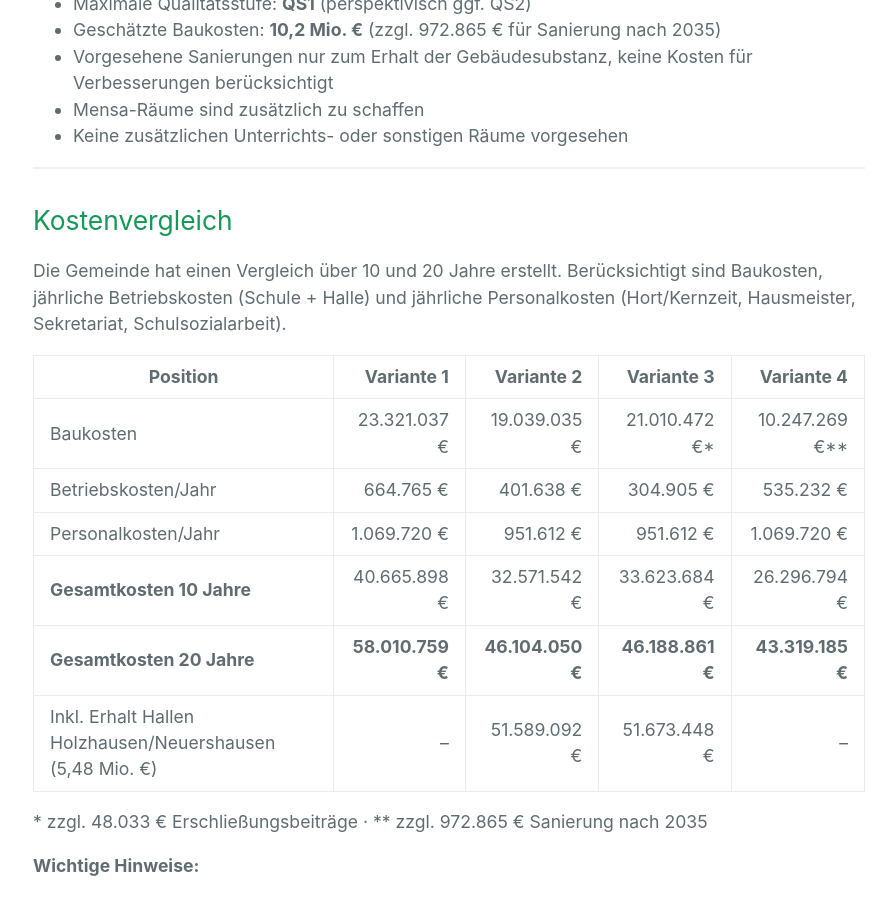
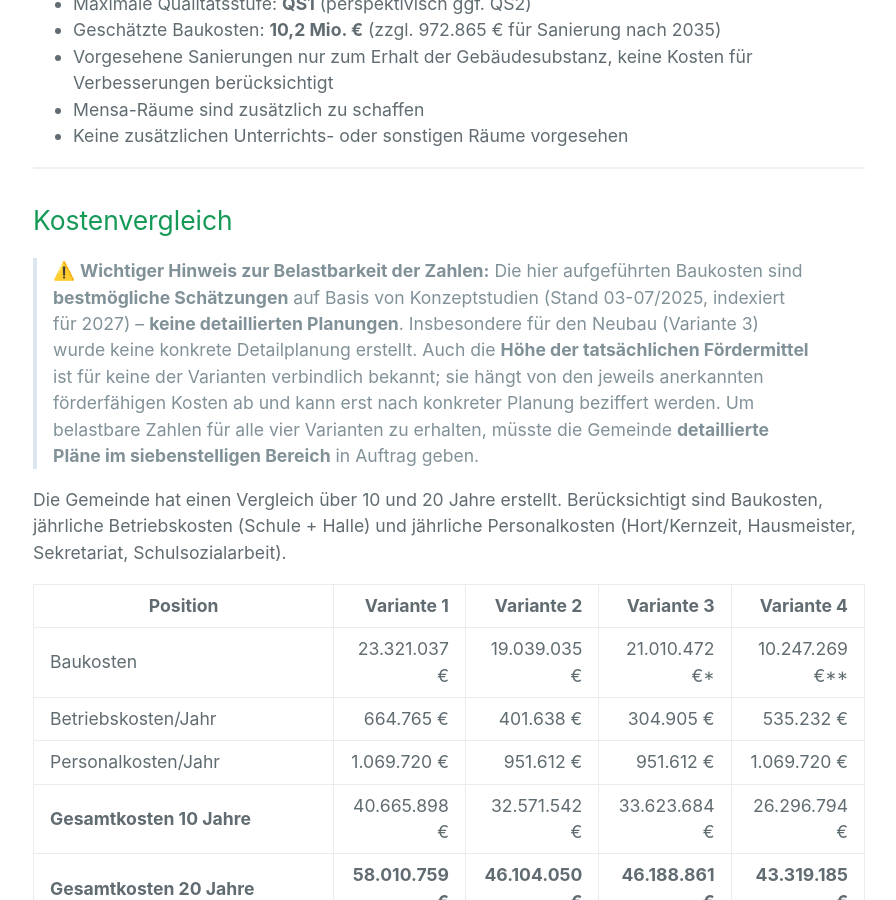
Before and after one commit to danielwinter83/gts-holzhausen-website, a Jekyll site: the page built from ausbauvarianten.md, in a window 1280 px wide and 900 px high, scrolled down 3206 px. Shown: the whole window, without its empty margins (191-1087 px from the left). Built offline with Jekyll 4.4.1, drawn with Linux system fonts in a browser that asks for light colours; our own code applies the rules of GitHub Pages for plain Markdown files; some of the changed text lies outside the part shown.

Commit message:
docs: Hinweis zur Unsicherheit der Kostenschaetzungen ergaenzen
Auf der Ausbauvarianten-Seite klargestellt, dass die Baukosten bestmoegliche
Schaetzungen aus Konzeptstudien sind, keine Detailplanungen. Foerdersummen
pro Variante sind nicht beziffert, da hierfuer eine kostspielige
Detailplanung im siebenstelligen Bereich notwendig waere.

```diff
--- a/ausbauvarianten.md
+++ b/ausbauvarianten.md
@@ -96,6 +96,8 @@ Aus diesen Fragen wurden **vier Ausbauvarianten** entwickelt, die am 04.05.2026
 
 ## Kostenvergleich
 
+> ⚠️ **Wichtiger Hinweis zur Belastbarkeit der Zahlen:** Die hier aufgeführten Baukosten sind **bestmögliche Schätzungen** auf Basis von Konzeptstudien (Stand 03-07/2025, indexiert für 2027) – **keine detaillierten Planungen**. Insbesondere für den Neubau (Variante 3) wurde keine konkrete Detailplanung erstellt. Auch die **Höhe der tatsächlichen Fördermittel** ist für keine der Varianten verbindlich bekannt; sie hängt von den jeweils anerkannten förderfähigen Kosten ab und kann erst nach konkreter Planung beziffert werden. Um belastbare Zahlen für alle vier Varianten zu erhalten, müsste die Gemeinde **detaillierte Pläne im siebenstelligen Bereich** in Auftrag geben.
+
 Die Gemeinde hat einen Vergleich über 10 und 20 Jahre erstellt. Berücksichtigt sind Baukosten, jährliche Betriebskosten (Schule + Halle) und jährliche Personalkosten (Hort/Kernzeit, Hausmeister, Sekretariat, Schulsozialarbeit).
 
 | Position | Variante 1 | Variante 2 | Variante 3 | Variante 4 |
@@ -136,6 +138,7 @@ Die Gemeinde hat einen Vergleich über 10 und 20 Jahre erstellt. Berücksichtigt
 - **Fördersatz derzeit ca. 30%** der anerkannten förderfähigen Kosten
 - Beim Ausbau der bestehenden Standorte werden konkrete Defizite (z.B. Ganztagsräume) geprüft; vorhandene Räume werden angerechnet
 - **Sporthallen/Sportanlagen sind nicht über die Schulbauförderung förderfähig** (weder bei Neubau noch beim Ausbau)
+- **Konkrete Fördersummen liegen nicht vor:** Da für die vier Varianten keine Detailplanung erfolgt ist, lässt sich auch die voraussichtliche Höhe der Förderung pro Variante derzeit nicht beziffern. Eine belastbare Ermittlung wäre erst nach kostenintensiver Detailplanung (siebenstelliger Bereich) möglich.
 
 ---
 
```
